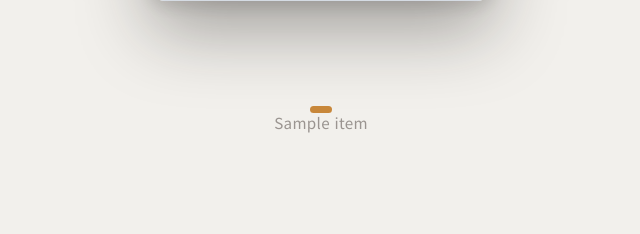
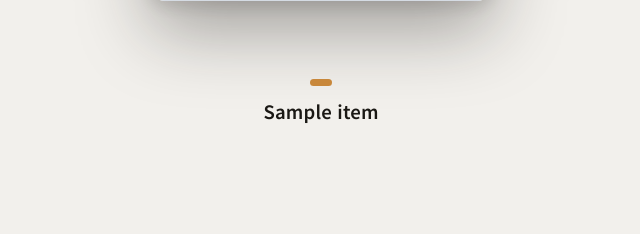
Before and after one commit to junglepark94-alt/portfolio, a Flask app: page / in a window 1280 px wide. Shown: the part 3193-3427 px from the top of the page, without its empty margins (319-959 px from the left). Run offline with Flask 3, Linux system fonts and the light colour scheme; tables that the repository leaves empty hold one stand-in row (values such as "Sample post"); grey boxes marked "Sample" are stand-in pictures.

Commit message:
style: make gallery title larger, bolder, and spaced from dots
Co-Authored-By: Claude Sonnet 4.6 <noreply@anthropic.com>

```diff
--- a/static/css/main.css
+++ b/static/css/main.css
@@ -667,7 +667,7 @@ ul { list-style: none; }
 /* Dots */
 .coverflow-dots {
   position: absolute;
-  bottom: 1.5rem;
+  bottom: 3.2rem;
   left: 50%;
   transform: translateX(-50%);
   display: flex;
@@ -691,13 +691,14 @@ ul { list-style: none; }
 }
 .cf-title-display {
   position: absolute;
-  bottom: 0.1rem;
+  bottom: 0.6rem;
   left: 0;
   right: 0;
   text-align: center;
-  font-size: 0.95rem;
-  color: var(--muted);
-  letter-spacing: 0.02em;
+  font-size: 1.15rem;
+  font-weight: 700;
+  color: var(--fg);
+  letter-spacing: 0.01em;
   min-height: 1.4em;
   pointer-events: none;
 }
```
